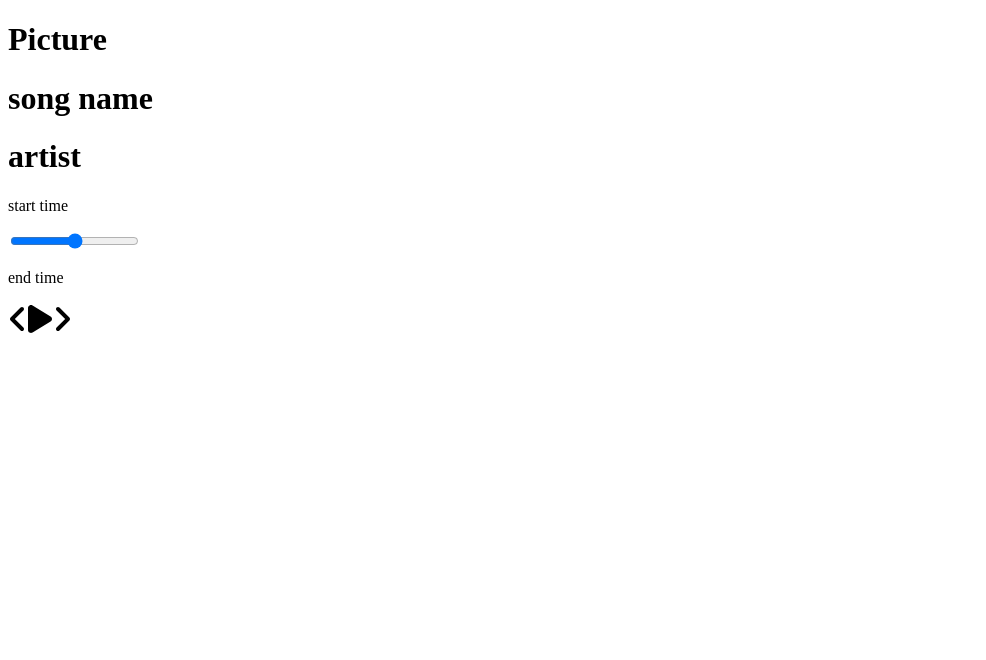
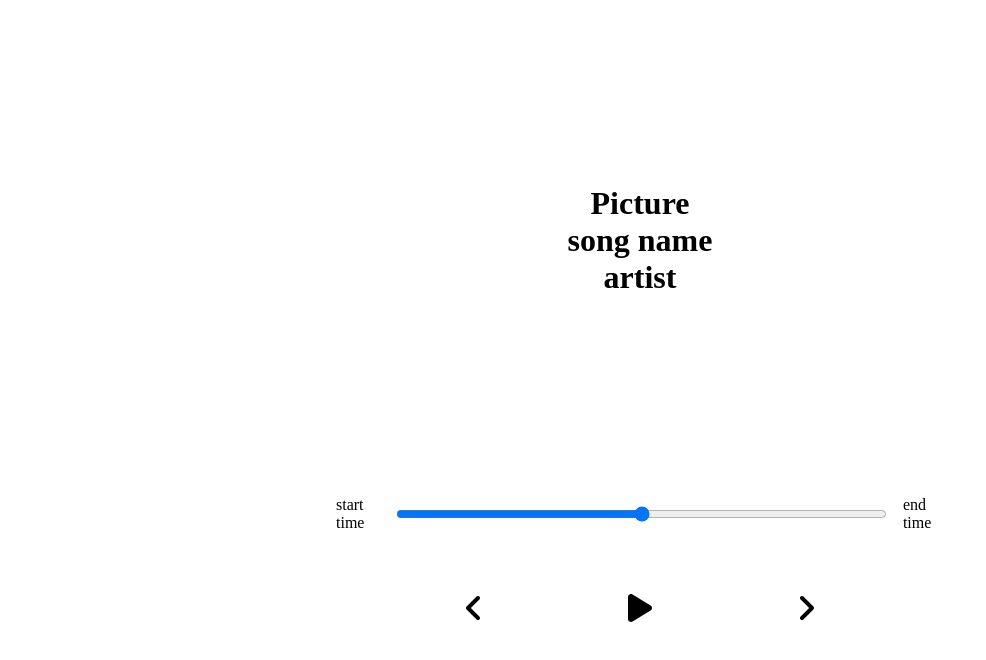
Before and after one commit to DJaye33/react-music-player, a React (Create React App) app: page / in a window 1280 px wide. Shown: the top 660 px of the page, without its empty margins (0-986 px from the left). Built offline with nearby package versions, Linux system fonts and the light colour scheme.

Commit message:
add initial styling

```diff
--- a/src/App.js
+++ b/src/App.js
@@ -1,5 +1,7 @@
 import Player from "./components/Player";
 import Song from "./components/Song";
+
+import "./styles/app.scss";
 
 function App() {
   return (
--- /dev/null
+++ b/src/styles/_player.scss
@@ -0,0 +1,33 @@
+.player {
+  min-height: 20vh;
+  display: flex;
+  flex-direction: column;
+  justify-content: space-between;
+  align-items: center;
+}
+
+.time-control {
+  width: 50%;
+  display: flex;
+
+  input {
+    width: 100%;
+    padding: 1rem 2rem;
+  }
+
+  p {
+    padding: 1rem;
+  }
+}
+
+.play-control {
+  display: flex;
+  justify-content: space-between;
+  align-items: center;
+  padding: 1rem;
+  width: 30%;
+
+  svg {
+      cursor: pointer;
+  }
+}
--- /dev/null
+++ b/src/styles/_song.scss
@@ -0,0 +1,7 @@
+.song-container {
+  min-height: 60vh;
+  display: flex;
+  flex-direction: column;
+  justify-content: center;
+  align-items: center;
+}
--- a/src/styles/app.scss
+++ b/src/styles/app.scss
@@ -0,0 +1,8 @@
+* {
+  margin: 0;
+  padding: 0;
+  box-sizing: border-box;
+}
+
+@import "./song";
+@import "./player";
```
